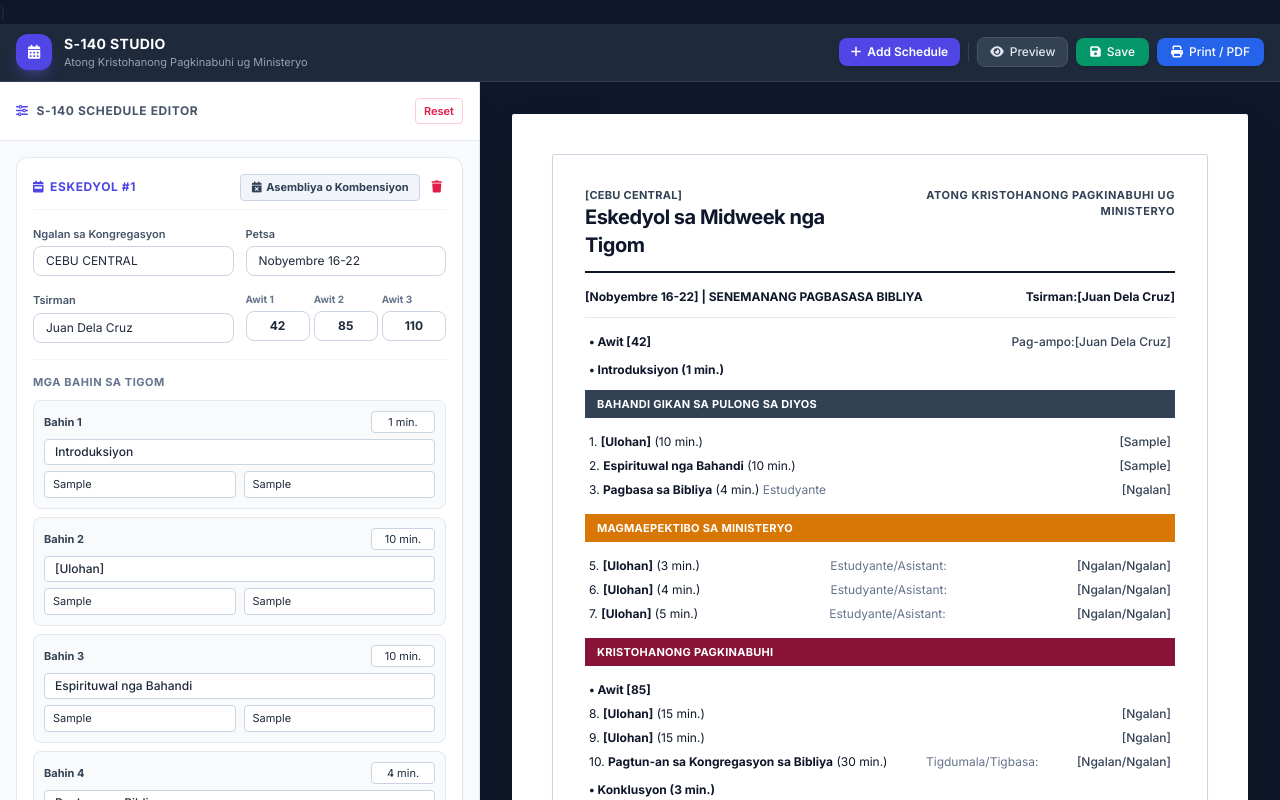
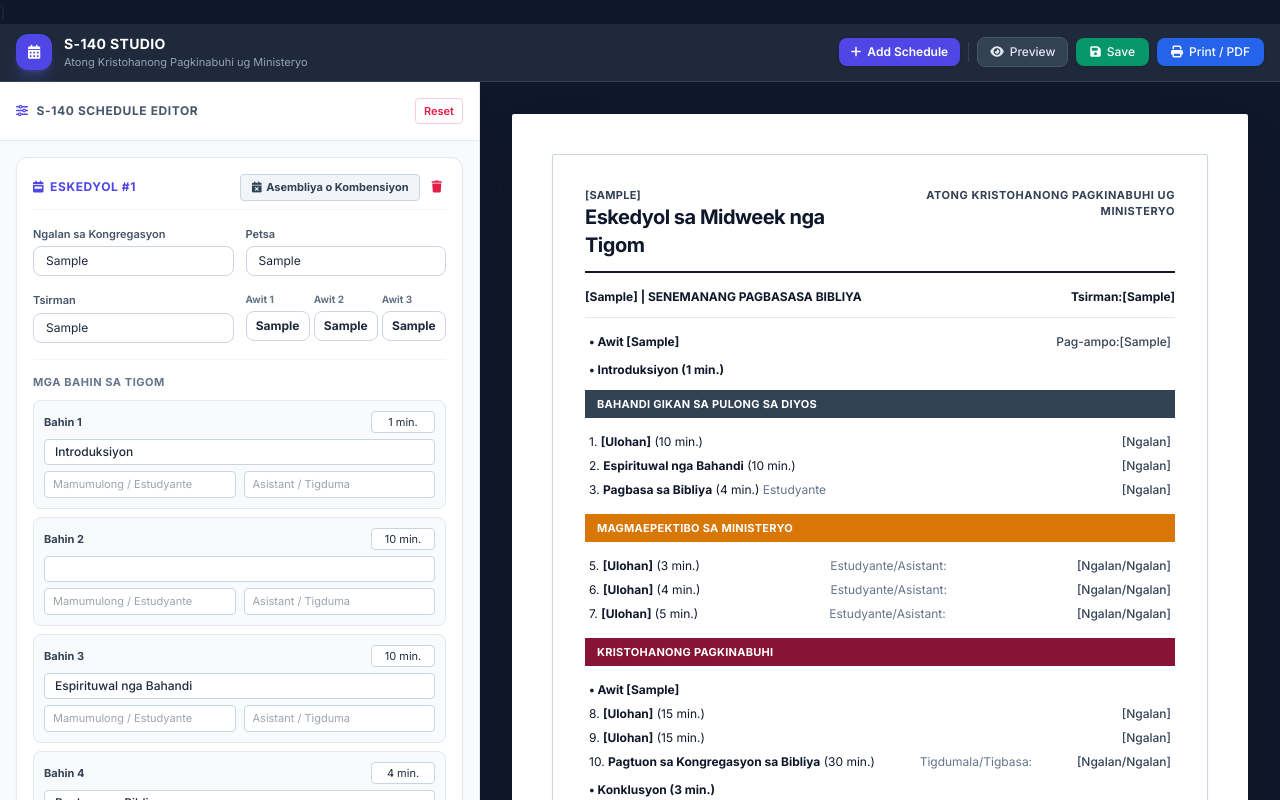
Before and after one commit to zittherbacsan-collab/Midweek-Meeting-Scheduler-Sheet, a plain HTML site: page index.html in a window 1280 px wide. Both pictures are taken after typing "Sample", "Sample", "Sample", "Sample", "Sample", "Sample" into the empty fields and a click on the button "Add Schedule". Drawn offline with nearby package versions, Linux system fonts and the light colour scheme.

Commit message:
Update index.html

```diff
--- a/index.html
+++ b/index.html
@@ -83,24 +83,24 @@
     <script>
         let schedules = [
             {
-                congregation: "CEBU CENTRAL",
-                date: "Nobyembre 16-22",
-                chairman: "Juan Dela Cruz",
-                song1: "42",
-                song2: "85",
-                song3: "110",
+                congregation: "",
+                date: "",
+                chairman: "",
+                song1: "",
+                song2: "",
+                song3: "",
                 noMeeting: false,
                 parts: [
                     { id: 1, title: "Introduksiyon", duration: "1 min.", speaker: "", reader: "" },
-                    { id: 2, title: "[Ulohan]", duration: "10 min.", speaker: "", reader: "" },
+                    { id: 2, title: "", duration: "10 min.", speaker: "", reader: "" },
                     { id: 3, title: "Espirituwal nga Bahandi", duration: "10 min.", speaker: "", reader: "" },
                     { id: 4, title: "Pagbasa sa Bibliya", duration: "4 min.", speaker: "", reader: "" },
-                    { id: 5, title: "[Ulohan]", duration: "3 min.", speaker: "", reader: "" },
-                    { id: 6, title: "[Ulohan]", duration: "4 min.", speaker: "", reader: "" },
-                    { id: 7, title: "[Ulohan]", duration: "5 min.", speaker: "", reader: "" },
-                    { id: 8, title: "[Ulohan]", duration: "15 min.", speaker: "", reader: "" },
-                    { id: 9, title: "[Ulohan]", duration: "15 min.", speaker: "", reader: "" },
-                    { id: 10, title: "Pagtun-an sa Kongregasyon sa Bibliya", duration: "30 min.", speaker: "", reader: "" }
+                    { id: 5, title: "", duration: "3 min.", speaker: "", reader: "" },
+                    { id: 6, title: "", duration: "4 min.", speaker: "", reader: "" },
+                    { id: 7, title: "", duration: "5 min.", speaker: "", reader: "" },
+                    { id: 8, title: "", duration: "15 min.", speaker: "", reader: "" },
+                    { id: 9, title: "", duration: "15 min.", speaker: "", reader: "" },
+                    { id: 10, title: "Pagtuon sa Kongregasyon sa Bibliya", duration: "30 min.", speaker: "", reader: "" }
                 ]
             }
         ];
@@ -112,24 +112,24 @@
 
         function addScheduleBlock() {
             schedules.push({
-                congregation: "CEBU CENTRAL",
-                date: "Nobyembre 23-29",
-                chairman: "Mark Villanueva",
-                song1: "43",
-                song2: "86",
-                song3: "111",
+                congregation: "",
+                date: "",
+                chairman: "",
+                song1: "",
+                song2: "",
+                song3: "",
                 noMeeting: false,
                 parts: [
                     { id: 1, title: "Introduksiyon", duration: "1 min.", speaker: "", reader: "" },
-                    { id: 2, title: "[Ulohan]", duration: "10 min.", speaker: "", reader: "" },
+                    { id: 2, title: "", duration: "10 min.", speaker: "", reader: "" },
                     { id: 3, title: "Espirituwal nga Bahandi", duration: "10 min.", speaker: "", reader: "" },
                     { id: 4, title: "Pagbasa sa Bibliya", duration: "4 min.", speaker: "", reader: "" },
-                    { id: 5, title: "[Ulohan]", duration: "3 min.", speaker: "", reader: "" },
-                    { id: 6, title: "[Ulohan]", duration: "4 min.", speaker: "", reader: "" },
-                    { id: 7, title: "[Ulohan]", duration: "5 min.", speaker: "", reader: "" },
-                    { id: 8, title: "[Ulohan]", duration: "15 min.", speaker: "", reader: "" },
-                    { id: 9, title: "[Ulohan]", duration: "15 min.", speaker: "", reader: "" },
-                    { id: 10, title: "Pagtun-an sa Kongregasyon sa Bibliya", duration: "30 min.", speaker: "", reader: "" }
+                    { id: 5, title: "", duration: "3 min.", speaker: "", reader: "" },
+                    { id: 6, title: "", duration: "4 min.", speaker: "", reader: "" },
+                    { id: 7, title: "", duration: "5 min.", speaker: "", reader: "" },
+                    { id: 8, title: "", duration: "15 min.", speaker: "", reader: "" },
+                    { id: 9, title: "", duration: "15 min.", speaker: "", reader: "" },
+                    { id: 10, title: "Pagtuon sa Kongregasyon sa Bibliya", duration: "30 min.", speaker: "", reader: "" }
                 ]
             });
             renderEditor();
```
